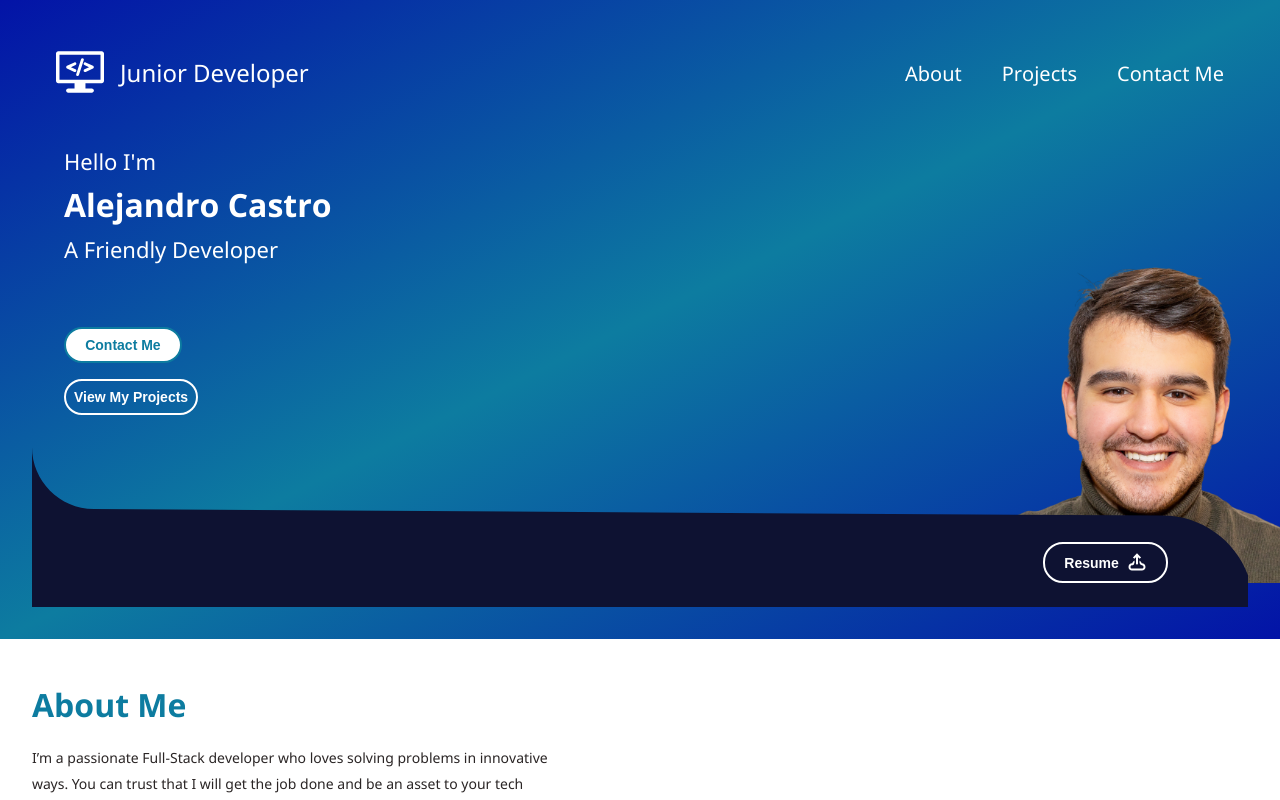
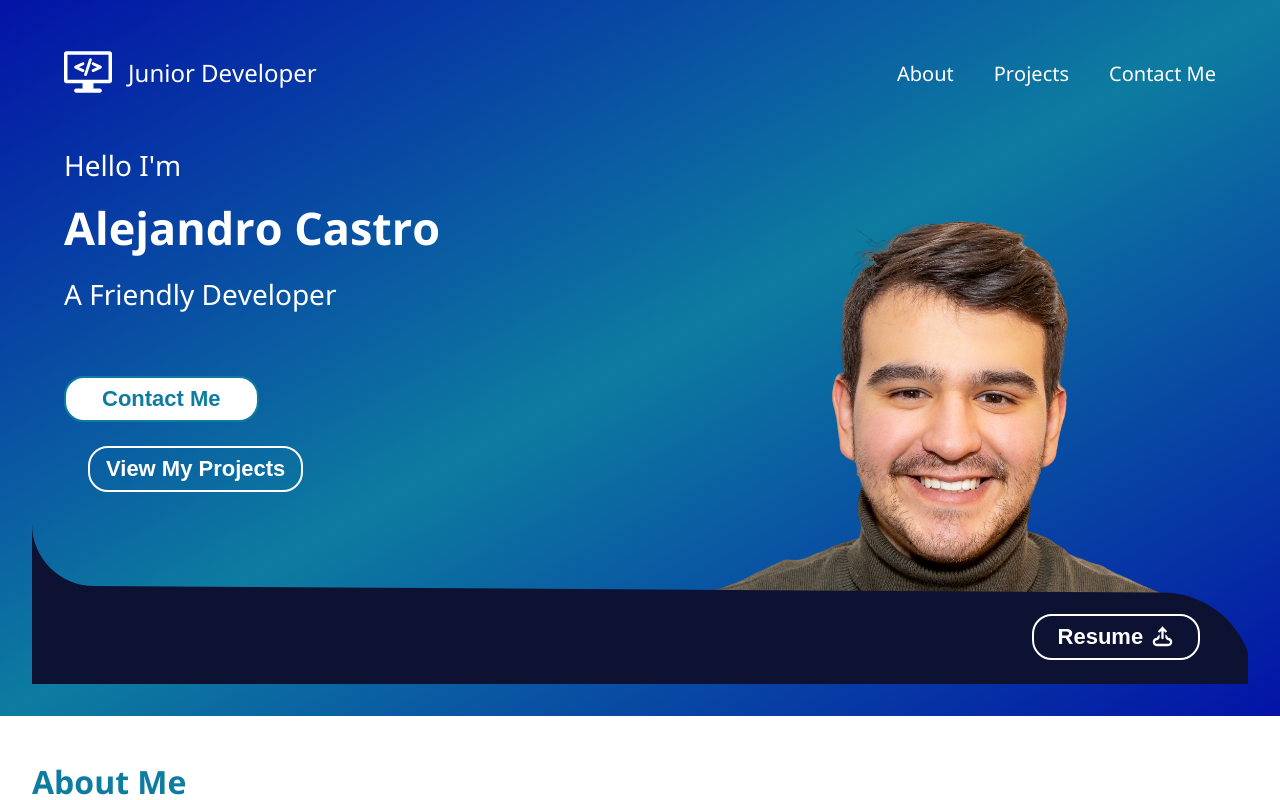
Before and after one commit to alejo2198/portfolio, a React (Create React App) app: page / in a window 1280 px wide. Shown: the top 800 px of the page. Built offline with nearby package versions, Linux system fonts and the light colour scheme.

Commit message:
complete tablet header. increase margins font sizes, profile image, and buttons

```diff
--- a/src/components/Button/Button.module.scss
+++ b/src/components/Button/Button.module.scss
@@ -9,6 +9,10 @@
     padding: $extra-small-spacing 1.2rem;
     transition: all .2s ease-out;
 
+    @include tablet{
+        padding: $extra-small-spacing 2.25rem;
+    }
+
     &:hover {
         border-color: white;
         color:white;
@@ -17,6 +21,9 @@
 
     &__icon{
         margin-left: $extra-small-spacing;
+        @include tablet{
+            height:1.5rem;
+        }
     }
 
     &--contact{
@@ -25,6 +32,10 @@
         color:$primary-color;
         border: 2px solid $primary-color;
         background-color: white;
+
+        @include tablet{
+            @include styleText($t-button-fs,700);
+        }
 
     }
 
@@ -35,14 +46,21 @@
         border: 2px solid white;
         background-color: transparent;
         padding:$extra-small-spacing;
+        @include tablet{
+            @include styleText($t-button-fs,700);
+            padding:$extra-small-spacing $small-spacing;
+            margin-left:$medium-spacing
+        }
 
     }
 
     &--resume{
         @extend .button--projects;
-        padding: $extra-small-spacing 1.2rem;
+        padding: $extra-small-spacing 1.5rem;
         margin-right: clamp($medium-spacing,10vw,5rem);
         margin-bottom: 1.5rem;
-
+        @include tablet{
+           margin-right: 3rem;
+        }
     }
 }
--- a/src/components/Header/Header.module.scss
+++ b/src/components/Header/Header.module.scss
@@ -31,6 +31,9 @@
         align-items: flex-start;
         margin-top: 3.75rem;
         gap:$small-spacing;
+        @include tablet{
+            gap:$medium-spacing;
+        }
     }
     &__resume-container{
         position: relative;
@@ -51,11 +54,19 @@
 
     &__title{
         @include styleText($m-hero-subheading-fs,400);
+        @include tablet{
+            @include styleText($t-hero-subheading-fs,400);
+        }
 
         &--name{
             display: block;
             @include styleText($m-hero-main-heading-fs,700);
             margin:$extra-small-spacing auto;
+
+            @include tablet{
+                @include styleText($t-hero-main-heading-fs,700);
+                margin:$small-spacing auto;
+            }
         }
     }
 
@@ -65,6 +76,10 @@
         right:-3rem;
         bottom: 3.5rem;
         z-index: 1;
+        @include tablet{
+            height:clamp(28rem,50vw,32rem);
+            right:max(2rem,6vw)
+        }
 
     }
 
--- a/src/components/Navigation/NavBar/Navbar.module.scss
+++ b/src/components/Navigation/NavBar/Navbar.module.scss
@@ -8,7 +8,7 @@
     align-items: center;
     padding:0 $small-spacing;
     @include tablet{
-        padding:0 $medium-spacing
+        padding:0 $large-spacing
     }
     &__links{
        display:flex;
```
